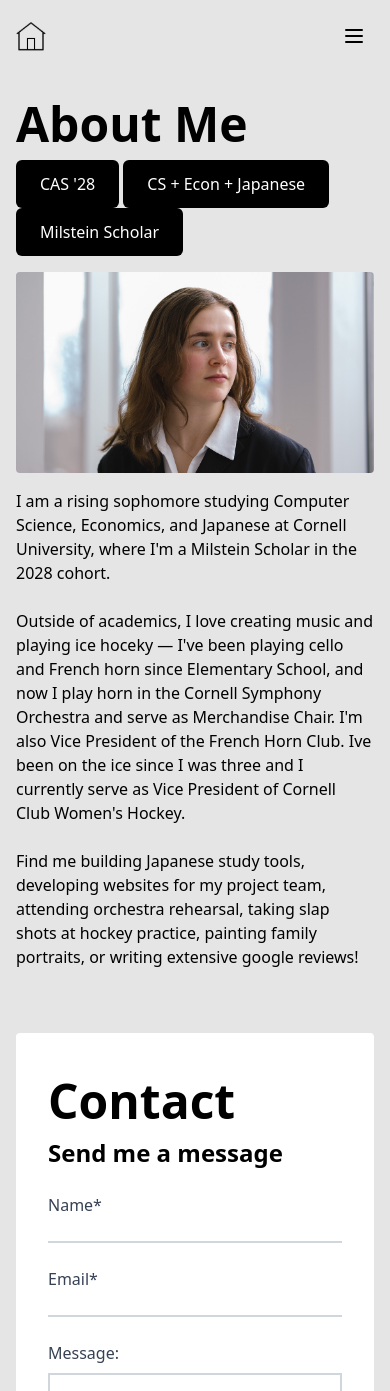
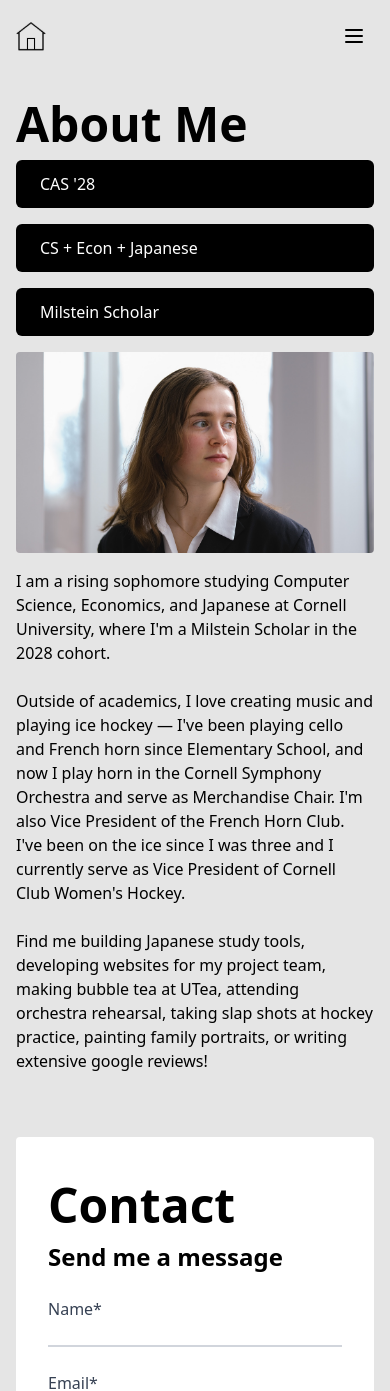
Before and after one commit to jujulcrane/juju-website, a SvelteKit app: page /about in a window 390 px wide. Shown: the top 1391 px of the page. Built offline with nearby package versions, Linux system fonts and the light colour scheme.

Commit message:
update about

```diff
--- a/src/lib/components/LinkButton.svelte
+++ b/src/lib/components/LinkButton.svelte
@@ -32,7 +32,9 @@
 		{href}
 		{target}
 		aria-label={ariaLabel}
-		class="inline-block cursor-pointer rounded-md bg-black px-6 py-3 font-medium text-white transition-colors duration-200 hover:bg-gray-800 disabled:cursor-not-allowed disabled:opacity-50 {disabled ? 'pointer-events-none opacity-50' : ''} {className}"
+		class="inline-block cursor-pointer rounded-md bg-black px-6 py-3 font-medium text-white transition-colors duration-200 hover:bg-gray-800 disabled:cursor-not-allowed disabled:opacity-50 {disabled
+			? 'pointer-events-none opacity-50'
+			: ''} {className}"
 		class:disabled
 	>
 		{@render children()}
--- a/src/routes/+page.svelte
+++ b/src/routes/+page.svelte
@@ -14,17 +14,16 @@
 	url="https://url.com"
 />
 
-<div class="mt-4 flex items-center justify-between w-full">
-<h1>Juju <br>Juliet Crane <br>ジュジュ・クレーン</h1>
-<div class="m-4 grid grid-cols-2 gap-4 items-center">
-<ReactIcon size={120}/>
-<PaintingIcon size={120}/>
-<FrenchHornIcon size={160}/>
+<div class="mt-4 flex w-full items-center justify-between">
+	<h1>Juju <br />Juliet Crane <br />ジュジュ・クレーン</h1>
+	<div class="m-4 grid grid-cols-2 items-center gap-4">
+		<ReactIcon size={120} />
+		<PaintingIcon size={120} />
+		<FrenchHornIcon size={160} />
+	</div>
 </div>
-</div>
-<SectionSep/>
-<h2 class="w-full pb-4 font-light text-lg sm:text-2xl md:text-4xl lg:text-5xl">Developer, Musician, Artist, Athlete, Learner, Oatmeal Chef。</h2>
-<FullImage
-  src="/JujuPresenting.png"
-  alt="Juju presenting code to peers"
-/>
+<SectionSep />
+<h2 class="w-full pb-4 text-lg font-light sm:text-2xl md:text-4xl lg:text-5xl">
+	Developer, Musician, Artist, Athlete, Learner, Oatmeal Chef。
+</h2>
+<FullImage src="/JujuPresenting.png" alt="Juju presenting code to peers" />
--- a/src/routes/about/+page.svelte
+++ b/src/routes/about/+page.svelte
@@ -14,14 +14,28 @@
 />
 
 <h1 class="h2-style">About Me</h1>
-<div>
-	<LinkButton href="https://as.cornell.edu/" target="_blank">
-	CAS '28
-</LinkButton>
+<div class="flex flex-col gap-4 sm:flex-row">
+	<LinkButton href="https://as.cornell.edu/" target="_blank">CAS '28</LinkButton>
 	<LinkButton noLink={true}>CS + Econ + Japanese</LinkButton>
 	<LinkButton href="https://milstein-program.as.cornell.edu/" target="_blank">
-	Milstein Scholar
-</LinkButton>
+		Milstein Scholar
+	</LinkButton>
 </div>
-<FullImage src='/AboutHeadshot.png' alt='Headshot of Juju' className="my-4"/>
-<p>I am a rising sophomore studying Computer Science, Economics, and Japanese at Cornell University, where I'm a Milstein Scholar in the 2028 cohort.<br><br>Outside of academics, I love creating music and playing ice hoceky — I've been playing cello and French horn since Elementary School, and now I play horn in the Cornell Symphony Orchestra and serve as Merchandise Chair. I'm also Vice President of the French Horn Club. Ive been on the ice since I was three and I currently serve as Vice President of Cornell Club Women's Hockey.<br><br>Find me building Japanese study tools, developing websites for my project team, attending orchestra rehearsal, taking slap shots at hockey practice, painting family portraits, or writing extensive google reviews! </p>
+<div class="flex flex-col lg:mt-4 lg:flex-row lg:gap-4">
+	<img
+		src="/AboutHeadshot.png"
+		alt="Headshot of Juju"
+		class={`my-4 w-full rounded-sm object-cover lg:my-0 lg:w-2/3`}
+	/>
+	<p class="lg:text-lg">
+		I am a rising sophomore studying Computer Science, Economics, and Japanese at Cornell
+		University, where I'm a Milstein Scholar in the 2028 cohort.<br /><br />Outside of academics, I
+		love creating music and playing ice hockey — I've been playing cello and French horn since
+		Elementary School, and now I play horn in the Cornell Symphony Orchestra and serve as
+		Merchandise Chair. I'm also Vice President of the French Horn Club. I've been on the ice since I
+		was three and I currently serve as Vice President of Cornell Club Women's Hockey.<br /><br
+		/>Find me building Japanese study tools, developing websites for my project team, making bubble
+		tea at UTea, attending orchestra rehearsal, taking slap shots at hockey practice, painting
+		family portraits, or writing extensive google reviews!
+	</p>
+</div>
```
Also changed, not shown: src/lib/components/FullImage.svelte (+4 -8 lines).
